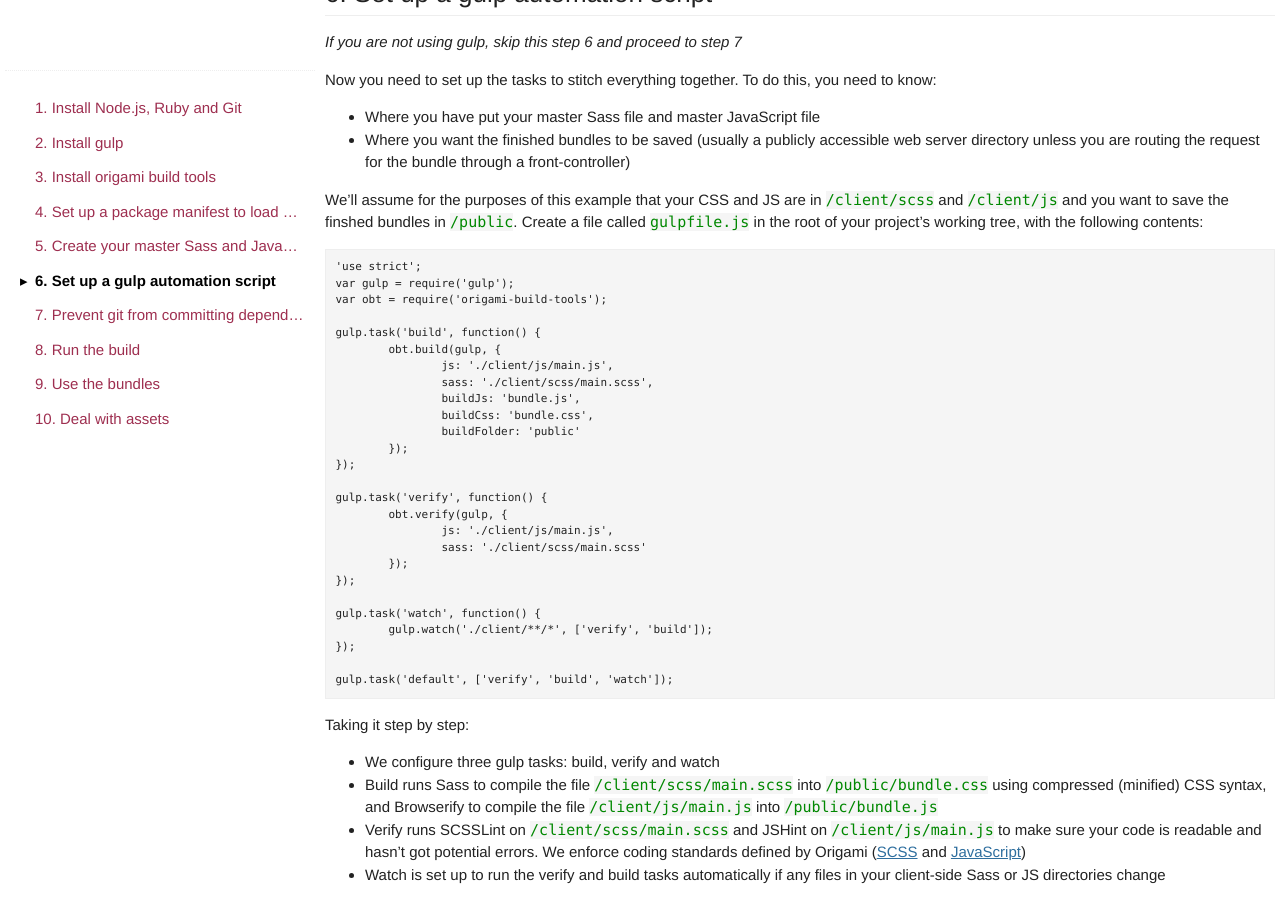
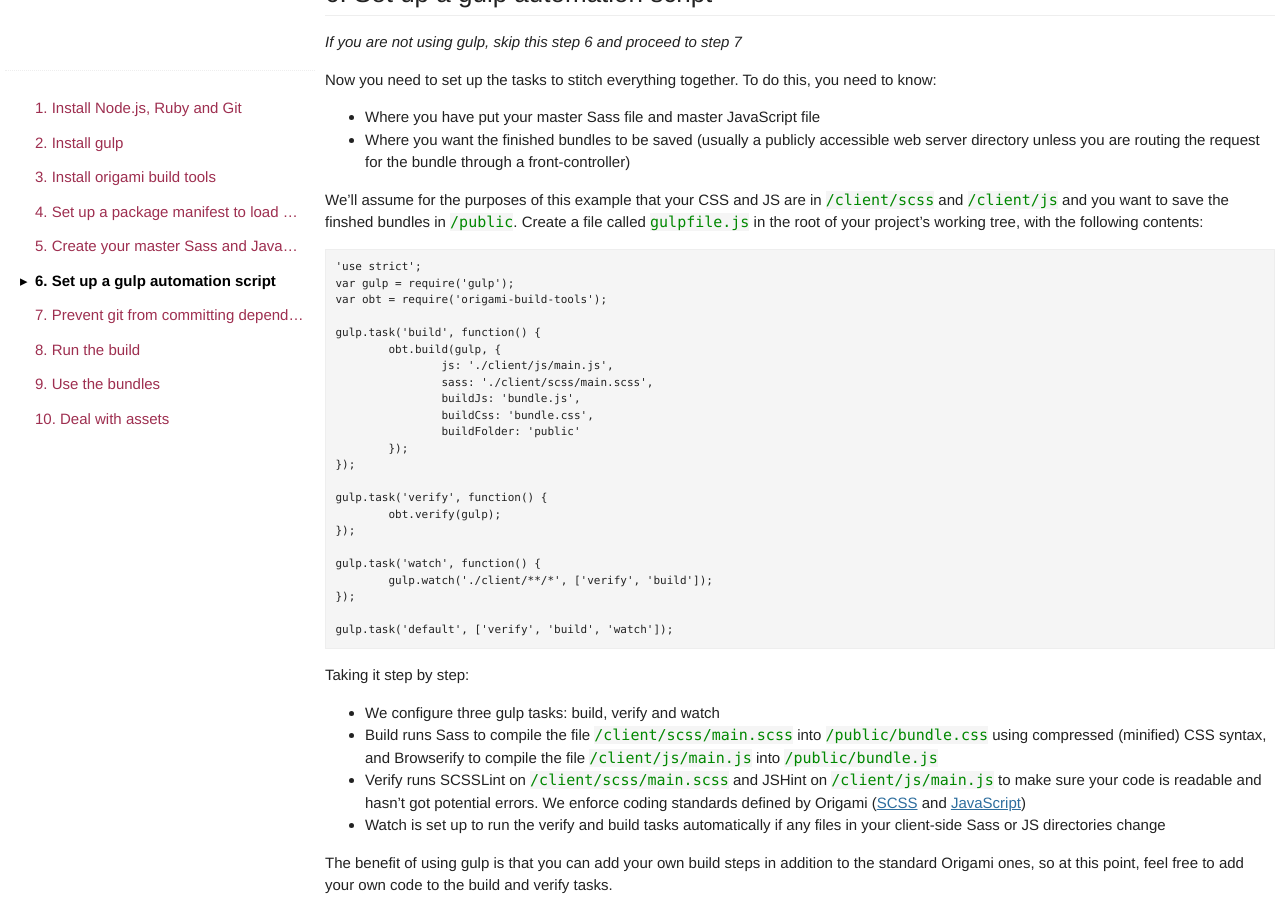
Before and after one commit to Financial-Times/ft-origami, a Jekyll site: the page built from docs/developer-guide/building-modules.md, in a window 1280 px wide and 900 px high, scrolled down 4515 px. Built offline with Jekyll 4.4.1, drawn with Linux system fonts in a browser that asks for light colours; some web fonts are replaced; comment, search, counter and statistics services are not loaded.

```diff
--- a/docs/developer-guide/building-modules.md
+++ b/docs/developer-guide/building-modules.md
@@ -219,10 +219,7 @@ We'll assume for the purposes of this example that your CSS and JS are in `/clie
 	});
 
 	gulp.task('verify', function() {
-		obt.verify(gulp, {
-			js: './client/js/main.js',
-			sass: './client/scss/main.scss'
-		});
+		obt.verify(gulp);
 	});
 
 	gulp.task('watch', function() {
```
Also changed, not shown: docs/syntax/scss.md (+1 -1 lines).
